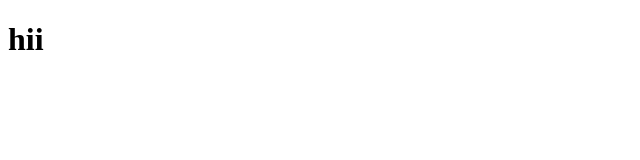
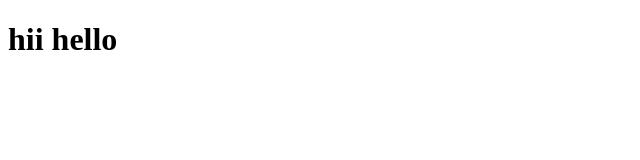
Before and after one commit to Sasini443/peo_code, a plain HTML site: page index.html in a window 1280 px wide. Shown: the whole page, without its empty margins (0-640 px from the left). Drawn offline with Linux system fonts and the light colour scheme.

Commit message:
updated11

```diff
--- a/index.html
+++ b/index.html
@@ -7,7 +7,7 @@
     <title>hello world</title>
 </head>
 <body>
-    <h1>hii</h1>
+    <h1>hii hello</h1>
 
 </body>
 </html>
```
